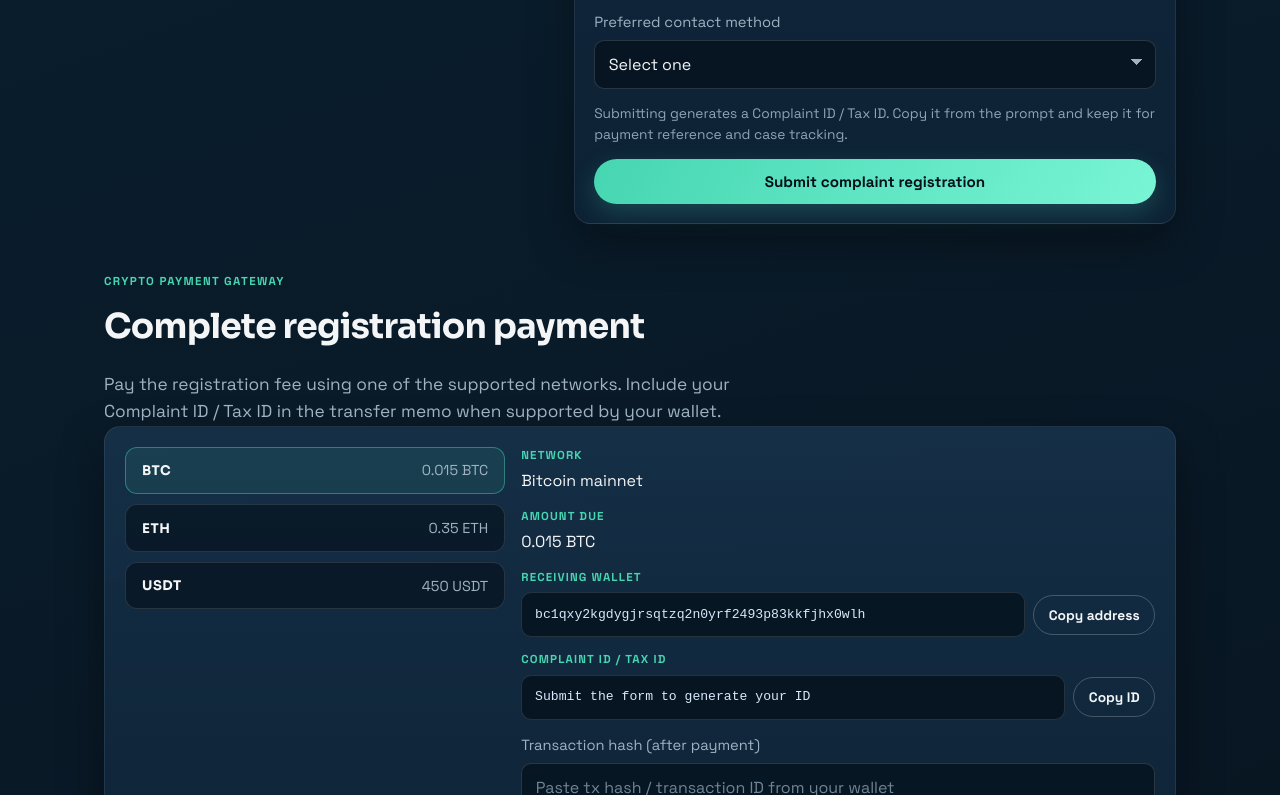
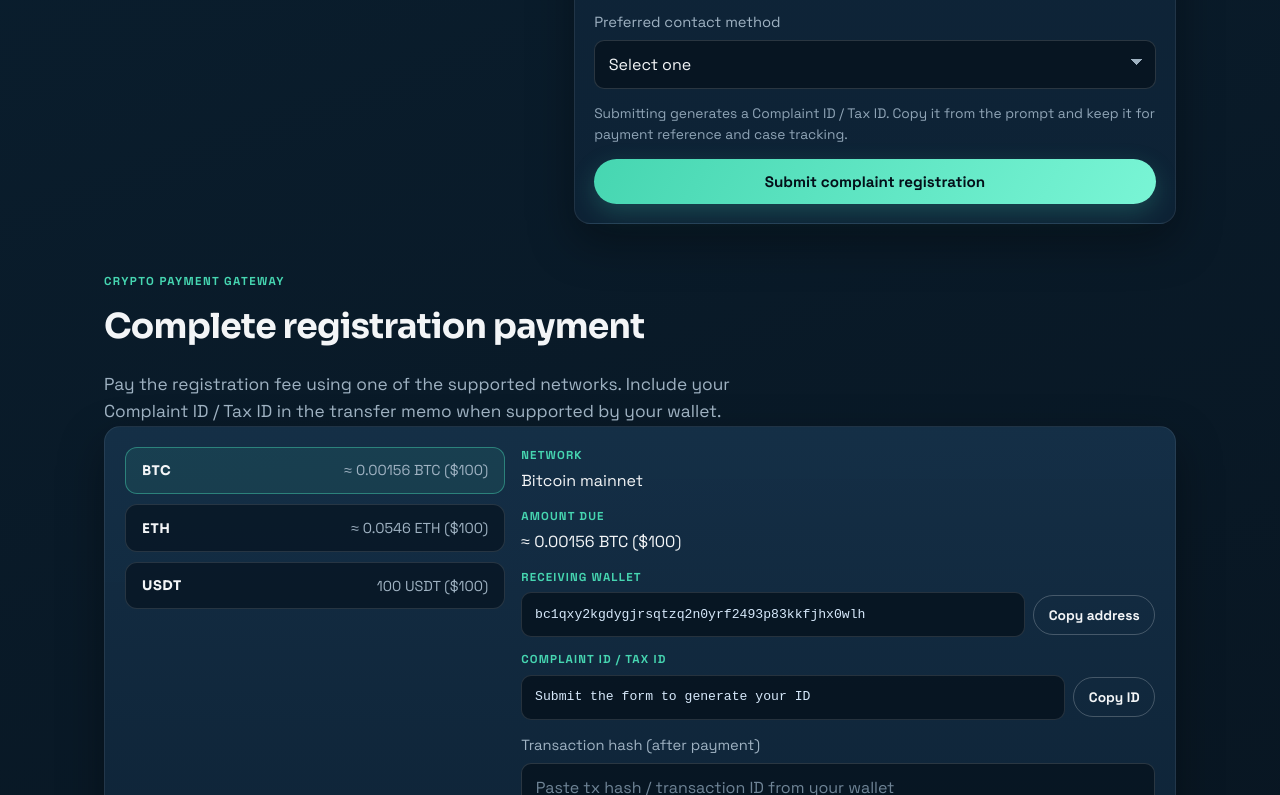
Before and after one commit to claranancy700-arch/CyberSecurity-family, a plain HTML site: page complaints.html in a window 1280 px wide. Shown: the part 1794-2589 px from the top of the page. Drawn offline with Linux system fonts and the light colour scheme.

Commit message:
Set registration fee to 100 USD for BTC ETH and USDT

```diff
--- a/complaints.html
+++ b/complaints.html
@@ -72,7 +72,7 @@
           <div class="contact-meta">
             <p>
               <span class="meta-label">Registration fee</span>
-              <span id="feeDisplay">0.015 BTC · 0.35 ETH · 450 USDT</span>
+              <span id="feeDisplay">$100 USD · ≈ 0.00156 BTC · ≈ 0.0546 ETH · 100 USDT</span>
             </p>
             <p>
               <span class="meta-label">Processing</span>
@@ -232,15 +232,15 @@
           <div class="crypto-assets" role="tablist" aria-label="Payment asset">
             <button type="button" class="crypto-asset is-active" data-asset="btc" role="tab" aria-selected="true">
               <span class="asset-code">BTC</span>
-              <span class="asset-amount">0.015 BTC</span>
+              <span class="asset-amount">≈ 0.00156 BTC ($100)</span>
             </button>
             <button type="button" class="crypto-asset" data-asset="eth" role="tab" aria-selected="false">
               <span class="asset-code">ETH</span>
-              <span class="asset-amount">0.35 ETH</span>
+              <span class="asset-amount">≈ 0.0546 ETH ($100)</span>
             </button>
             <button type="button" class="crypto-asset" data-asset="usdt" role="tab" aria-selected="false">
               <span class="asset-code">USDT</span>
-              <span class="asset-amount">450 USDT</span>
+              <span class="asset-amount">100 USDT ($100)</span>
             </button>
           </div>
 
@@ -251,7 +251,7 @@
             </div>
             <div class="crypto-row">
               <span class="meta-label">Amount due</span>
-              <p id="cryptoAmount">0.015 BTC</p>
+              <p id="cryptoAmount">≈ 0.00156 BTC ($100)</p>
             </div>
             <div class="crypto-row">
               <span class="meta-label">Receiving wallet</span>
--- a/script.js
+++ b/script.js
@@ -113,20 +113,21 @@
   const cryptoComplaintId = document.getElementById("cryptoComplaintId");
   const copyComplaintIdBtn = document.getElementById("copyComplaintId");
 
+  // Registration fee: $100 USD (crypto amounts ≈ $100 at reference rates)
   const cryptoWallets = {
     btc: {
       network: "Bitcoin mainnet",
-      amount: "0.015 BTC",
+      amount: "≈ 0.00156 BTC ($100)",
       address: "bc1qxy2kgdygjrsqtzq2n0yrf2493p83kkfjhx0wlh",
     },
     eth: {
       network: "Ethereum mainnet (ERC-20 ready)",
-      amount: "0.35 ETH",
+      amount: "≈ 0.0546 ETH ($100)",
       address: "0x742d35Cc6634C0532925a3b844Bc454e4438f44e",
     },
     usdt: {
       network: "Tron TRC-20 (USDT)",
-      amount: "450 USDT",
+      amount: "100 USDT ($100)",
       address: "TXYZopYRdj2D9XRtbG411XZZ3kM5VkAeBf",
     },
   };
```
